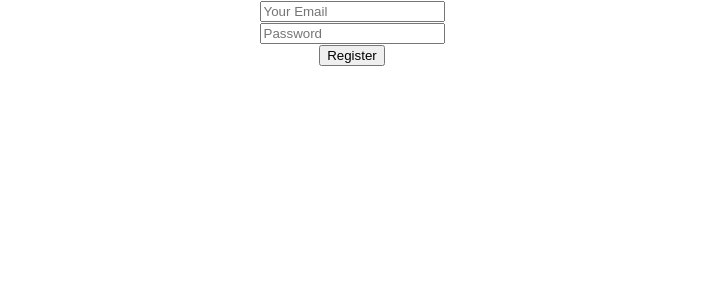
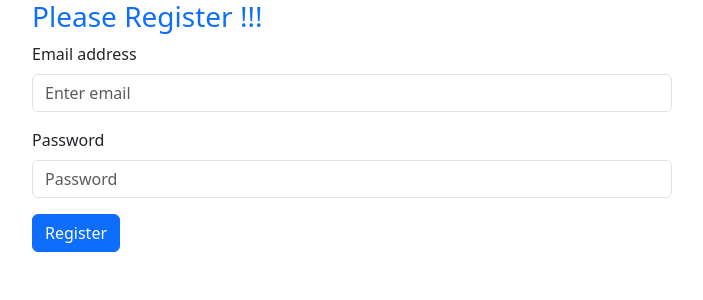
Before and after one commit to asrafmridha/React-Practice, a React (Create React App) app in the folder email-password-auth/: page / in a window 1280 px wide. Shown: the top 300 px of the page, without its empty margins (288-991 px from the left). Built offline with nearby package versions, Linux system fonts and the light colour scheme.

Commit message:
Use Bootstrap Form And Get User Email And Password

```diff
--- a/email-password-auth/package.json
+++ b/email-password-auth/package.json
@@ -6,8 +6,10 @@
     "@testing-library/jest-dom": "^5.17.0",
     "@testing-library/react": "^13.4.0",
     "@testing-library/user-event": "^13.5.0",
+    "bootstrap": "^5.3.3",
     "firebase": "^10.12.3",
     "react": "^18.3.1",
+    "react-bootstrap": "^2.10.4",
     "react-dom": "^18.3.1",
     "react-scripts": "5.0.1",
     "web-vitals": "^2.1.4"
--- a/email-password-auth/src/App.js
+++ b/email-password-auth/src/App.js
@@ -1,6 +1,7 @@
 import {getAuth} from 'firebase/auth';
 import './App.css';
 import app from './firebase/firebase.init';
+import RegisterReactBootstarp from './components/RegisterReactBootstarp';
 
 
 const auth =getAuth(app);
@@ -13,12 +14,8 @@ const handleRegister=(event)=>{
 }
 function App() {
   return (
-    <div className="App">
-      <form onSubmit={handleRegister}>
-        <input type="email" name="email" id="" placeholder='Your Email' /> <br />
-        <input type="password" name="password" id="" placeholder='Password' /> <br />
-        <button>Register</button>
-      </form>
+    <div className="">
+      <RegisterReactBootstarp></RegisterReactBootstarp>
 
     </div>
   );
--- /dev/null
+++ b/email-password-auth/src/components/RegisterReactBootstarp.js
@@ -0,0 +1,38 @@
+import React from 'react';
+import Button from 'react-bootstrap/Button';
+import Form from 'react-bootstrap/Form';
+
+const RegisterReactBootstarp = () => {
+    const handleRegister=(event)=>{
+        event.preventDefault();
+        let target=event.target;
+        const email=target.email.value;
+        const password=target.password.value;
+        console.log(email,password);
+
+
+
+    }
+    return (
+        <div className='w-50 mx-auto'>
+            <h3 className='text-primary'>Please Register !!!</h3>
+            <Form onSubmit={handleRegister}>
+                <Form.Group className="mb-3" controlId="formBasicEmail">
+                    <Form.Label>Email address</Form.Label>
+                    <Form.Control type="email" name='email' placeholder="Enter email" />
+                </Form.Group>
+
+                <Form.Group className="mb-3" controlId="formBasicPassword">
+                    <Form.Label>Password</Form.Label>
+                    <Form.Control type="password" name='password' placeholder="Password" />
+                </Form.Group>
+
+                <Button variant="primary" type="submit">
+                    Register
+                </Button>
+            </Form>
+        </div>
+    );
+};
+
+export default RegisterReactBootstarp;
--- a/email-password-auth/src/index.js
+++ b/email-password-auth/src/index.js
@@ -3,6 +3,7 @@ import ReactDOM from 'react-dom/client';
 import './index.css';
 import App from './App';
 import reportWebVitals from './reportWebVitals';
+import 'bootstrap/dist/css/bootstrap.min.css';
 
 const root = ReactDOM.createRoot(document.getElementById('root'));
 root.render(
```
Also changed, not shown: email-password-auth/src/components/Register.js (added, +11 -0 lines), 1 other file (tests, documents, lock files or other folders).
